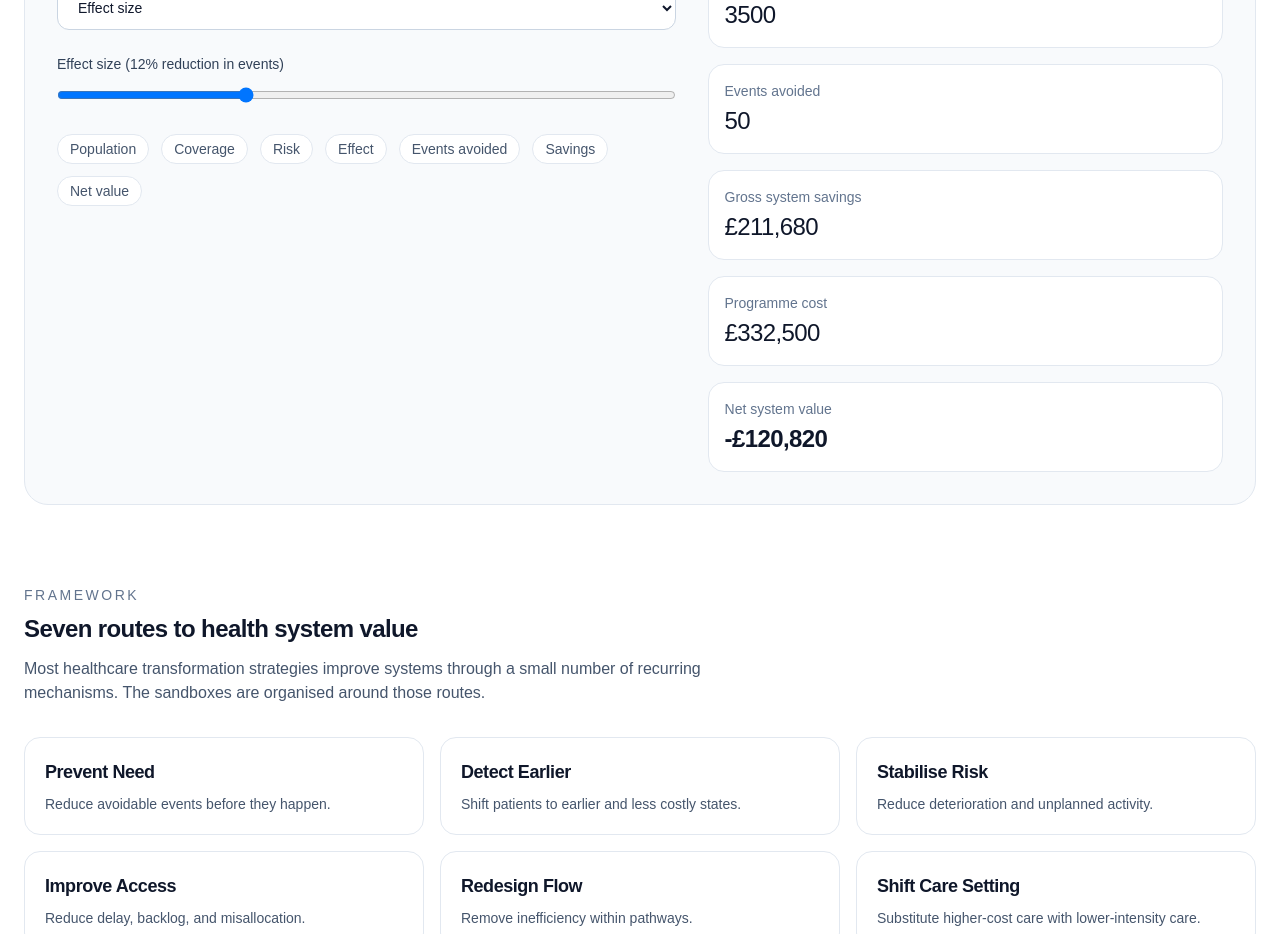
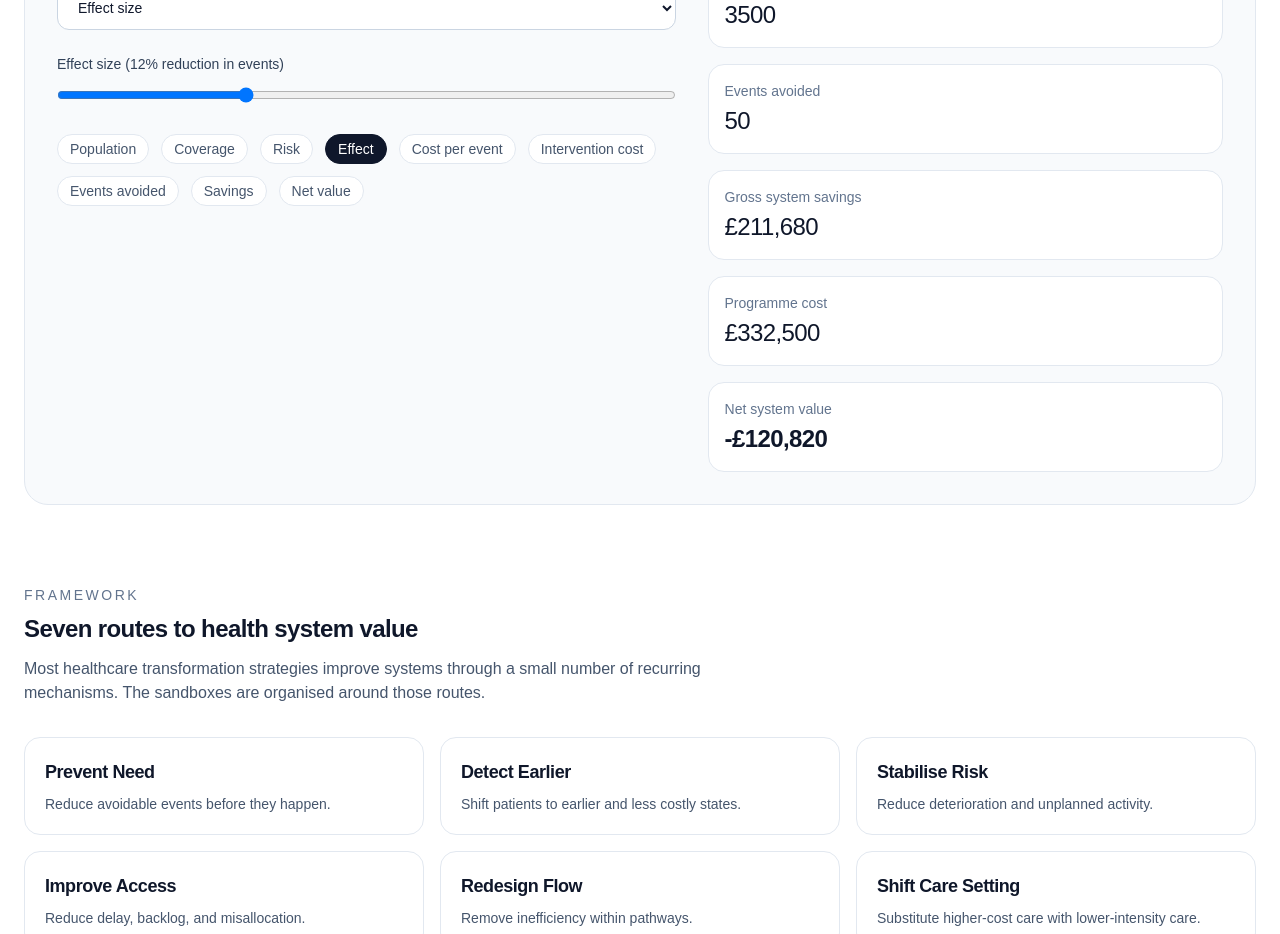
Before and after one commit to olivercareyncl/health-economics-scenario-lab, a Next.js app in the folder site/: page / in a window 1280 px wide. Shown: the part 840-1774 px from the top of the page. Built offline with nearby package versions, Linux system fonts and the light colour scheme.

Commit message:
Update demo-slider.tsx

```diff
--- a/site/src/components/demo-slider.tsx
+++ b/site/src/components/demo-slider.tsx
@@ -71,6 +71,21 @@ const controls: Record<
       }).format(value),
   },
 };
+
+const logicChips: {
+  label: string;
+  key?: AdjustableKey;
+}[] = [
+  { label: "Population" },
+  { label: "Coverage", key: "coverage" },
+  { label: "Risk", key: "baselineRisk" },
+  { label: "Effect", key: "effectSize" },
+  { label: "Cost per event", key: "costPerEvent" },
+  { label: "Intervention cost", key: "interventionCostPerPatient" },
+  { label: "Events avoided" },
+  { label: "Savings" },
+  { label: "Net value" },
+];
 
 export default function DemoSlider() {
   const [selectedAssumption, setSelectedAssumption] =
@@ -171,22 +186,22 @@ export default function DemoSlider() {
           />
 
           <div className="mt-6 flex flex-wrap gap-3 text-sm text-slate-600">
-            {[
-              "Population",
-              "Coverage",
-              "Risk",
-              "Effect",
-              "Events avoided",
-              "Savings",
-              "Net value",
-            ].map((item) => (
-              <span
-                key={item}
-                className="rounded-full border border-slate-200 bg-white px-3 py-1"
-              >
-                {item}
-              </span>
-            ))}
+            {logicChips.map((chip) => {
+              const isActive = chip.key === selectedAssumption;
+
+              return (
+                <span
+                  key={chip.label}
+                  className={`rounded-full border px-3 py-1 transition ${
+                    isActive
+                      ? "border-slate-900 bg-slate-900 text-white"
+                      : "border-slate-200 bg-white text-slate-600"
+                  }`}
+                >
+                  {chip.label}
+                </span>
+              );
+            })}
           </div>
         </div>
 
```
